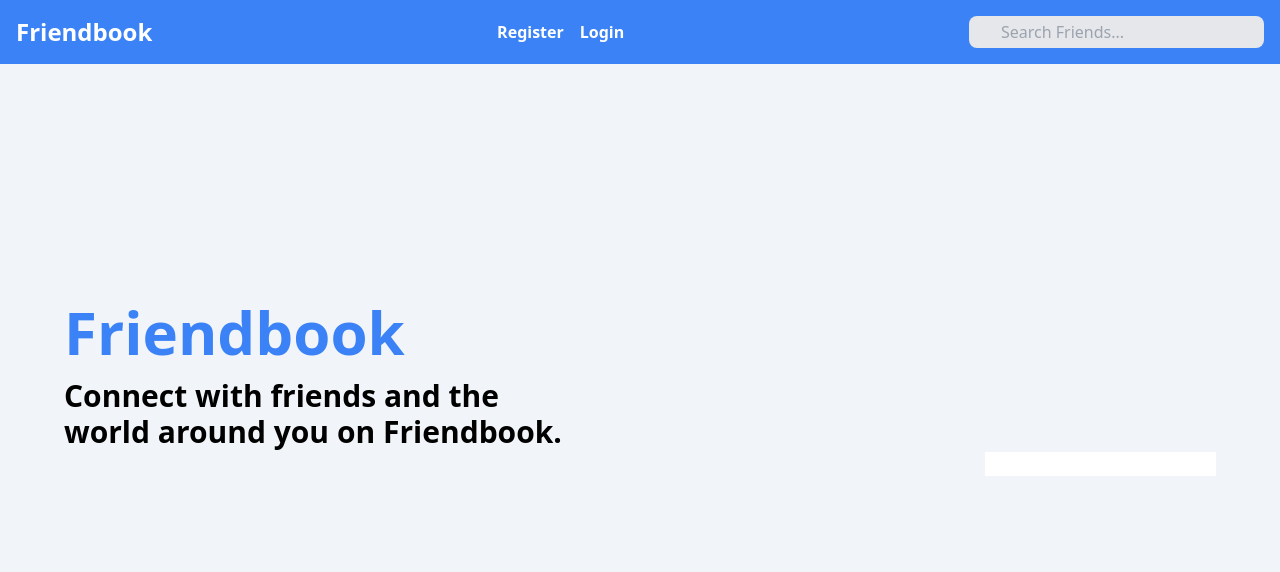
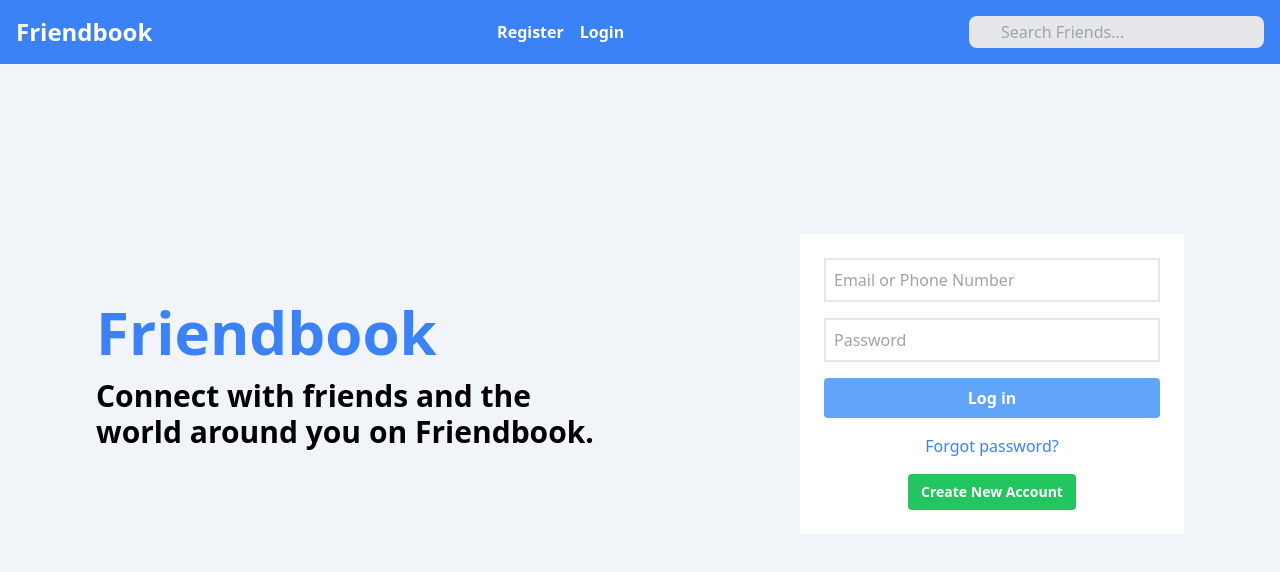
Before and after one commit to reymondjulio/friendbook-react, a React (Vite) app: page /login in a window 1280 px wide. Shown: the top 572 px of the page. Built offline with nearby package versions, Linux system fonts and the light colour scheme.

Commit message:
create and design a login form

```diff
--- a/src/routes/login.jsx
+++ b/src/routes/login.jsx
@@ -5,15 +5,23 @@ export default function Login() {
     <div className="bg-slate-100">
       <Header />
 
-      <div className="container mx-auto w-full max-w-6xl flex justify-between items-center h-screen">
+      <div className="container mx-auto w-full p-8 gap-x-6 max-w-6xl flex justify-between items-center h-screen">
         <div className="max-w-lg w-full space-y-4 mb-44">
           <h1 className="text-6xl text-blue-500 font-bold">Friendbook</h1>
           <p className="text-3xl font-semibold">Connect with friends and the world around you on Friendbook.</p>
         </div>
 
-        <div>
-          <form action="">
-            <input type="text" />
+        <div className="max-w-sm w-full mb-40 ring-0">
+          <form className="flex flex-col gap-y-4 bg-white  p-6" action="">
+            <input className="border-2 p-2 focus:outline-blue-500" type="text" placeholder="Email or Phone Number" />
+            <input className="border-2 p-2 focus:outline-blue-500" type="text" placeholder="Password" />
+            <button className="bg-blue-400 hover:bg-blue-300 text-white py-2 rounded font-bold" type="submit">
+              Log in
+            </button>
+            <p className="text-center text-blue-500">Forgot password?</p>
+            <button className="bg-green-500 hover:bg-green-400 py-2 rounded text-white text-sm font-bold w-1/2 self-center" type="submit">
+              Create New Account
+            </button>
           </form>
         </div>
       </div>
```
